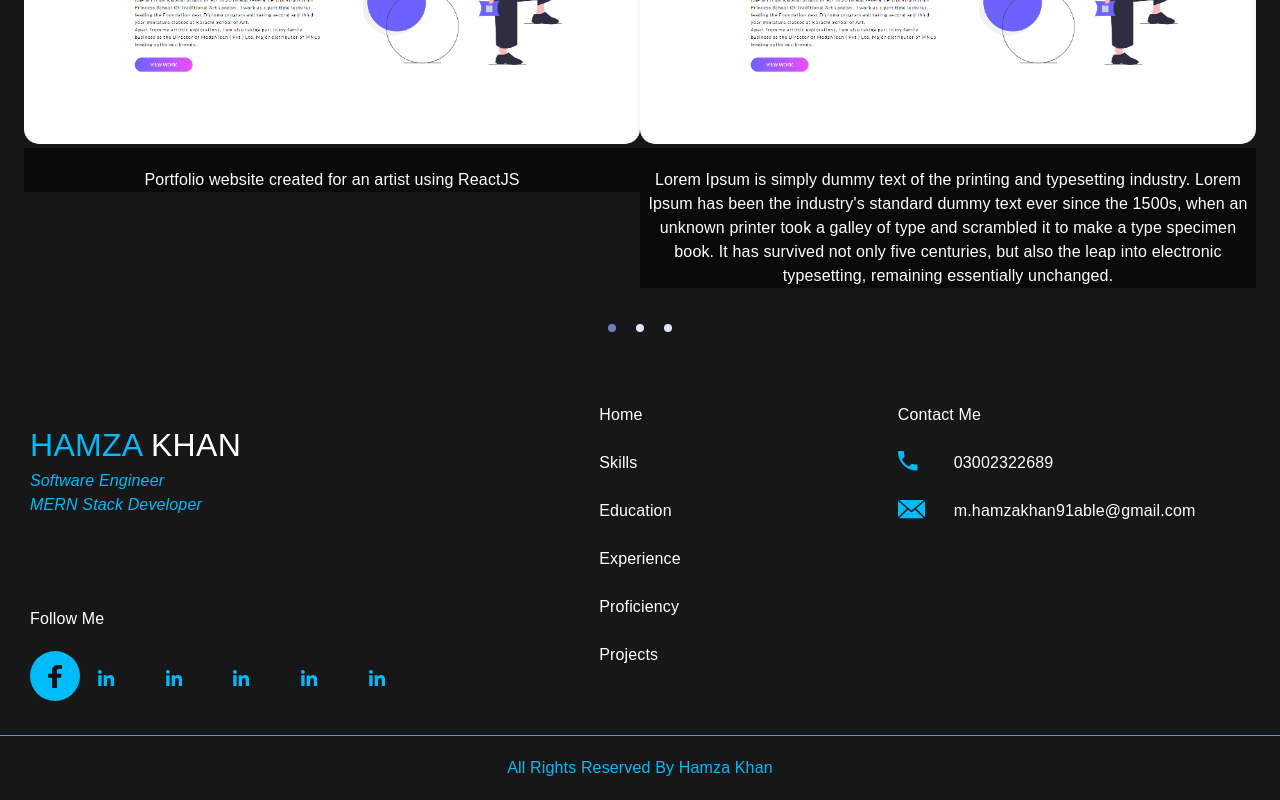
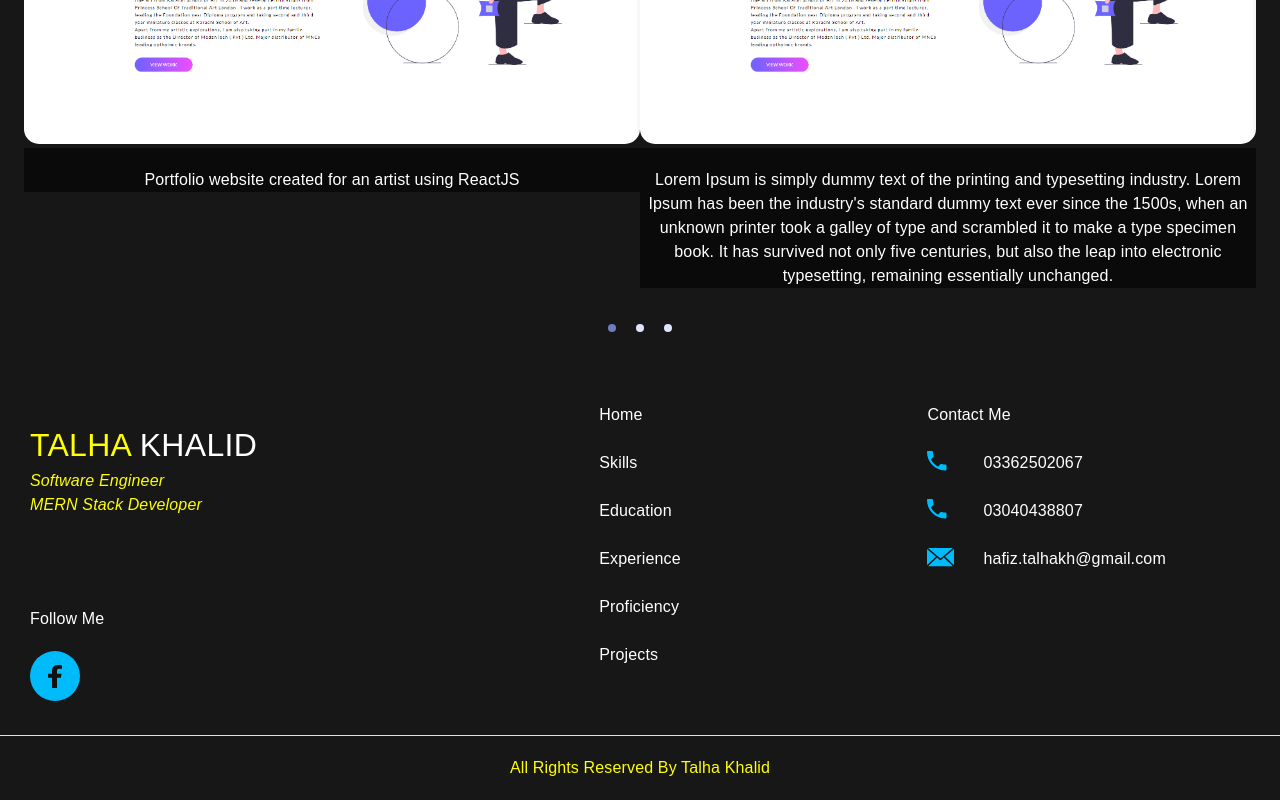
Before and after one commit to hafiztalhakh/portfolio, a React (Create React App) app: page / in a window 1280 px wide. Shown: the part 3893-4693 px from the top of the page. Built offline with nearby package versions, Linux system fonts and the light colour scheme; a web font is replaced by a local one.

Commit message:
work almost done

```diff
--- a/src/Components/Footer.js
+++ b/src/Components/Footer.js
@@ -14,11 +14,11 @@ const styles = theme => ({
     },
     mainName: {
         fontSize: 32,
-        color: "#00BBF9",
+        color: "#ffff00",
     },
     secondaryText: {
         fontSize: 16,
-        color: "#00BBF9",
+        color: "#ffff00",
         fontStyle: "italic",
     },
     normalText: {
@@ -84,7 +84,7 @@ class Footer extends Component {
                                 <Grid container>
                                     <Grid item xs={12}>
                                         <Typography className={mainName}>
-                                            HAMZA <text style={{ color: "white" }}>KHAN</text>
+                                            TALHA <text style={{ color: "white" }}>KHALID</text>
                                         </Typography>
                                         <Typography className={secondaryText}>
                                             Software Engineer
@@ -99,21 +99,6 @@ class Footer extends Component {
                                     </Grid>
                                     <Grid item xs>
                                         <img src={FB} alt="fb" className={socialIcon} />
-                                    </Grid>
-                                    <Grid item xs className={socialParent}>
-                                        <img src={Linkedin} alt="fb" className={socialIcon2} />
-                                    </Grid>
-                                    <Grid item xs className={socialParent}>
-                                        <img src={Linkedin} alt="fb" className={socialIcon2} />
-                                    </Grid>
-                                    <Grid item xs className={socialParent}>
-                                        <img src={Linkedin} alt="fb" className={socialIcon2} />
-                                    </Grid>
-                                    <Grid item xs className={socialParent}>
-                                        <img src={Linkedin} alt="fb" className={socialIcon2} />
-                                    </Grid>
-                                    <Grid item xs className={socialParent}>
-                                        <img src={Linkedin} alt="fb" className={socialIcon2} />
                                     </Grid>
                                 </Grid>
                             </Grid>
@@ -163,7 +148,15 @@ class Footer extends Component {
                                             <img src={PhoneIcon} alt="phone" />
                                         </ListItemAvatar>
                                         <ListItemText>
-                                            03002322689
+                                            03362502067
+                                        </ListItemText>
+                                    </ListItem>
+                                    <ListItem>
+                                        <ListItemAvatar>
+                                            <img src={PhoneIcon} alt="phone" />
+                                        </ListItemAvatar>
+                                        <ListItemText>
+                                            03040438807
                                         </ListItemText>
                                     </ListItem>
                                     <ListItem>
@@ -171,17 +164,17 @@ class Footer extends Component {
                                             <img src={Mail} alt="mail" />
                                         </ListItemAvatar>
                                         <ListItemText>
-                                            m.hamzakhan91able@gmail.com
+                                            hafiz.talhakh@gmail.com
                                         </ListItemText>
                                     </ListItem>
                                 </List>
                             </Grid>
                         </Grid>
                     </Container>
-                    <Divider style={{ background: "#00BBF9" }} />
+                    <Divider style={{ background: "#ffff00" }} />
                     <div className={creditDiv}>
-                        <Typography className={normalText} style={{ padding: 20, color: "#00BBF9" }}>
-                            All Rights Reserved By Hamza Khan
+                        <Typography className={normalText} style={{ padding: 20, color: "#ffff00" }}>
+                            All Rights Reserved By Talha Khalid
                         </Typography>
                     </div>
                 </div>
--- a/src/Screens/Home/Components/Proficiency.js
+++ b/src/Screens/Home/Components/Proficiency.js
@@ -96,7 +96,7 @@ class Proficiency extends Component {
             <Container maxWidth="md" style={{ marginTop: 60 }}>
                 <div className={sectionTitleContainer}>
                     <h1 className={sectionTitle}>
-                        Experience
+                        PROFICIENCY
                 <div className={underline} />
                     </h1>
                 </div>
```
